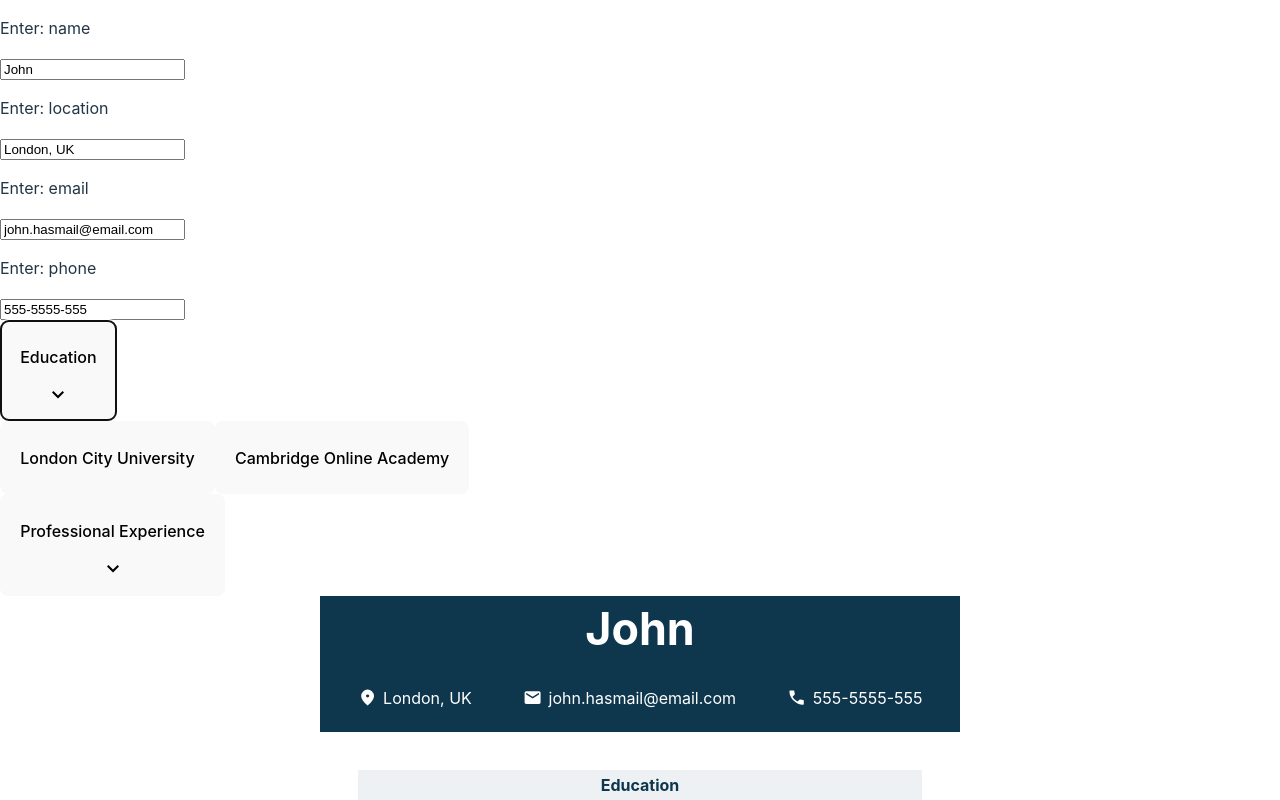
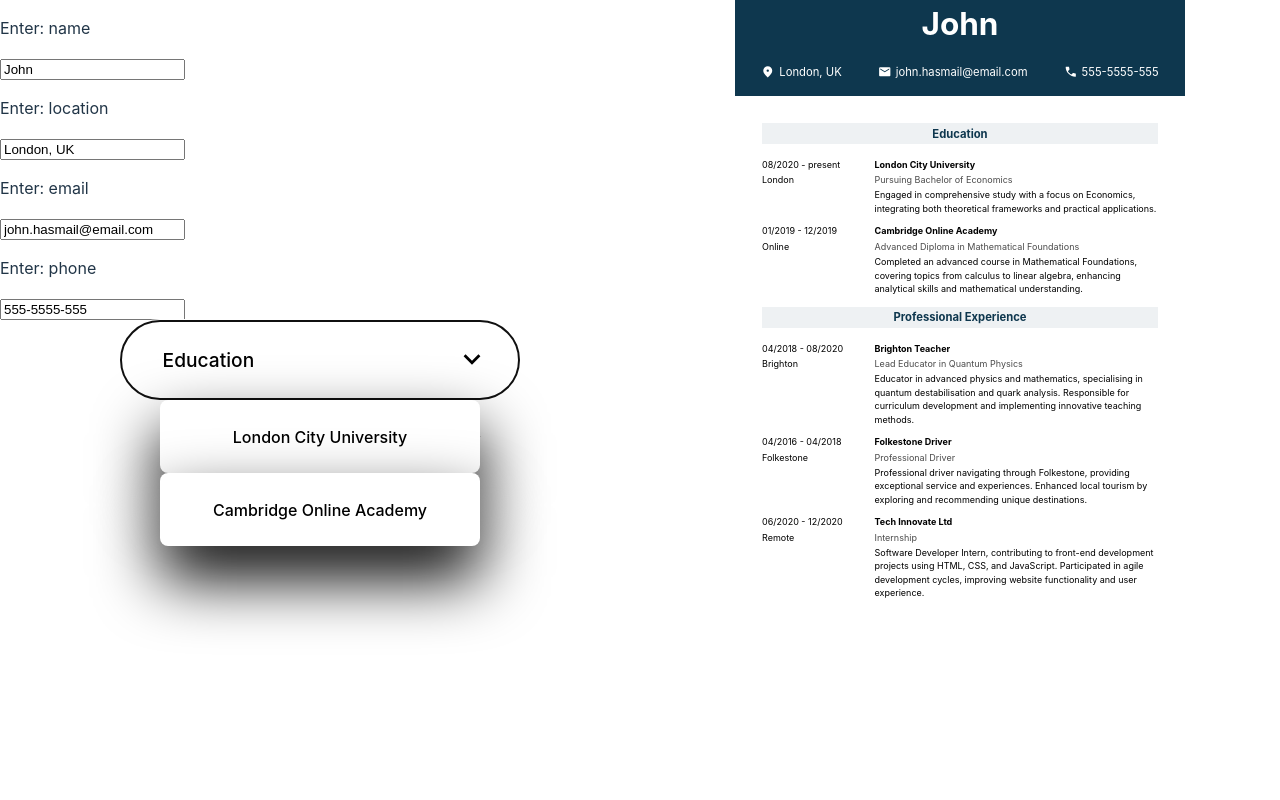
Before and after one commit to nikitarevenco/odin-project-cv-maker, a React (Vite) app: page / in a window 1280 px wide. Both pictures are taken after a click on the button "Education". Shown: the top 800 px of the page. Built offline with nearby package versions, Linux system fonts and the light colour scheme.

Commit message:
feat: dropdown closes if another is open

```diff
--- a/src/components/App.jsx
+++ b/src/components/App.jsx
@@ -2,37 +2,21 @@ import { useState } from "react";
 import "../styles/App.css";
 import CV from "./CV";
 import { initialInfo, initialSections } from "../data/initial-info";
-import EditCVBasics from "./EditCVBasics";
-import Dropdown from "./Dropdown";
-import Dialog from "./Dialog";
-import EditCVSection from "./EditCVSection";
+import CVEdit from "./CVEdit";
 
 function App() {
   const [info, setInfo] = useState(initialInfo);
   const [sections, setSections] = useState(initialSections);
-  const dropdowns = Object.entries(sections).map(
-    ([sectionName, subSections]) => {
-      const dialogs = subSections.map((subSection, index) => {
-        console.log(subSection);
-        return (
-          <Dialog name={subSection.place} key={subSection.id}>
-            <EditCVSection
-              sectionName={sectionName}
-              fullSections={sections}
-              sectionIndexToEdit={index}
-              setSections={setSections}
-            />
-          </Dialog>
-        );
-      });
-      return <Dropdown title={sectionName} key={sectionName}>{dialogs}</Dropdown>;
-    },
-  );
 
   return (
     <>
-      <EditCVBasics info={info} setInfo={setInfo} />
-      {dropdowns}
+      <CVEdit
+        sections={sections}
+        info={info}
+        setInfo={setInfo}
+        setSections={setSections}
+      />
+
       <CV info={info} sections={sections} />
     </>
   );
--- /dev/null
+++ b/src/components/CVEdit.jsx
@@ -0,0 +1,37 @@
+import { useState } from "react";
+import Dialog from "./Dialog";
+import Dropdown from "./Dropdown";
+import EditCVBasics from "./EditCVBasics";
+import EditCVSection from "./EditCVSection";
+
+export default function CVEdit({ sections, info, setInfo, setSections }) {
+  const [openDropdown, setOpenDropdown] = useState(false);
+
+  const dropdowns = Object.entries(sections).map(
+    ([sectionName, subSections]) => {
+      const dialogs = subSections.map((subSection, index) => {
+        return (
+          <Dialog name={subSection.place} key={subSection.id}>
+            <EditCVSection
+              sectionName={sectionName}
+              fullSections={sections}
+              sectionIndexToEdit={index}
+              setSections={setSections}
+            />
+          </Dialog>
+        );
+      });
+      return (
+        <Dropdown title={sectionName} key={sectionName} openDropdown={openDropdown} setOpenDropdown={setOpenDropdown}>
+          {dialogs}
+        </Dropdown>
+      );
+    },
+  );
+  return (
+    <section className="CV-edit">
+      <EditCVBasics info={info} setInfo={setInfo} />
+      {dropdowns}
+    </section>
+  );
+}
--- a/src/components/Dialog.jsx
+++ b/src/components/Dialog.jsx
@@ -1,21 +1,25 @@
-import { useState } from "react";
+import { useRef } from "react";
 
 export default function Dialog({ children, name }) {
-  const [open, setOpen] = useState(false);
+  // const [open, setOpen] = useState(false);
+  const dialog = useRef(0);
 
-  function handleClick() {
-    setOpen(!open);
+  function openDialog() {
+    dialog.current.showModal();
+  }
+  function closeDialog() {
+    dialog.current.close();
   }
 
 
   return (
     <>
-      <button type="button" className="dialog-open" onClick={handleClick}>
+      <button type="button" className="dialog-open" onClick={openDialog}>
         <p className="dialog-name">{name}</p>
       </button>
-      <dialog className="edit-section-content" open={open}>
+      <dialog className="edit-section-content" ref={dialog}>
         {children}
-        <button type="button" className="dialog-close" onClick={handleClick}>
+        <button type="button" className="dialog-close" onClick={closeDialog}>
           x
         </button>
       </dialog>
--- a/src/components/Dropdown.jsx
+++ b/src/components/Dropdown.jsx
@@ -1,17 +1,37 @@
-import { useState } from "react";
+import { useRef, useState } from "react";
 import "../styles/dropdown.css";
 import DropdownIndicator from "../assets/dropdown.svg?react";
 
-export default function Dropdown({ title, children }) {
+export default function Dropdown({
+  title,
+  children,
+  openDropdown,
+  setOpenDropdown,
+}) {
   const [open, setOpen] = useState(false);
+  const thisDropdown = useRef(0);
 
   function handleClick() {
+    if (openDropdown && !open) {
+      openDropdown.click();
+    }
+    if (!open) {
+      setOpenDropdown(thisDropdown.current);
+    }
+    if (open && openDropdown) {
+      setOpenDropdown(false);
+    }
     setOpen(!open);
   }
 
   return (
     <div className="dropdown-container">
-      <button className="dropdown-button" onClick={handleClick} type="button">
+      <button
+        ref={thisDropdown}
+        className="dropdown-button"
+        onClick={handleClick}
+        type="button"
+      >
         <p>{title}</p>
         <DropdownIndicator />
       </button>
--- a/src/styles/App.css
+++ b/src/styles/App.css
@@ -6,5 +6,7 @@ body {
 #root {
   height: 100%;
   width: 100%;
+  display: grid;
+  grid-template-columns: repeat(auto-fit, minmax(min(400px, 100%), 1fr))
   /* width: min(var(--cv-width), 100%) */
 }
--- a/src/styles/CV.css
+++ b/src/styles/CV.css
@@ -16,6 +16,8 @@
 .CV {
   background-color: white;
   aspect-ratio: 9 / 16;
-  width: clamp(340px, 50%, 1000px);
+  max-height: 100vh;
+  width: auto;
+  /* width: clamp(340px, 50%, 1000px); */
   margin-inline: auto;
 }
--- a/src/styles/Dialog.css
+++ b/src/styles/Dialog.css
@@ -6,6 +6,10 @@ dialog {
   height: 400px;
   width: clamp(200px, 30%, 700px);
   position: relative;
+}
+
+::backdrop {
+  color: blue;
 }
 
 .dialog-open {
--- a/src/styles/dropdown.css
+++ b/src/styles/dropdown.css
@@ -1,3 +1,53 @@
+
+
+.dropdown-container {
+  display: flex;
+  justify-content: center;
+  position: relative;
+}
+
+.dropdown-children {
+  position: absolute;
+  top: 0;
+  transform-origin: top;
+  display: flex;
+  flex-direction: column;
+  z-index: 1;
+  transform: translateY(5rem);
+  width: min(320px, 100%);
+}
+
+.dropdown-children > button {
+  background-color: #fff;
+  color: #000;
+  box-shadow: 0 2em 4em black;
+}
+
+.dropdown-button {
+  width: min(400px, 100%);
+  height: 5em;
+  background-color: #fff;
+  color: #000;
+  border-radius: 100vmax;
+  padding: 0.2em;
+  display: flex;
+  justify-content: space-between;
+  align-items: center;
+  svg {
+    fill: #000;
+    transform: scale(1.4);
+  }
+}
+
+.dropdown-button > * {
+  margin: 0 2em;
+}
+
+.dropdown-button > p {
+  width: min-content;
+  font-size: 1.2rem;
+}
+
 .hidden {
   display: none;
 }
```
